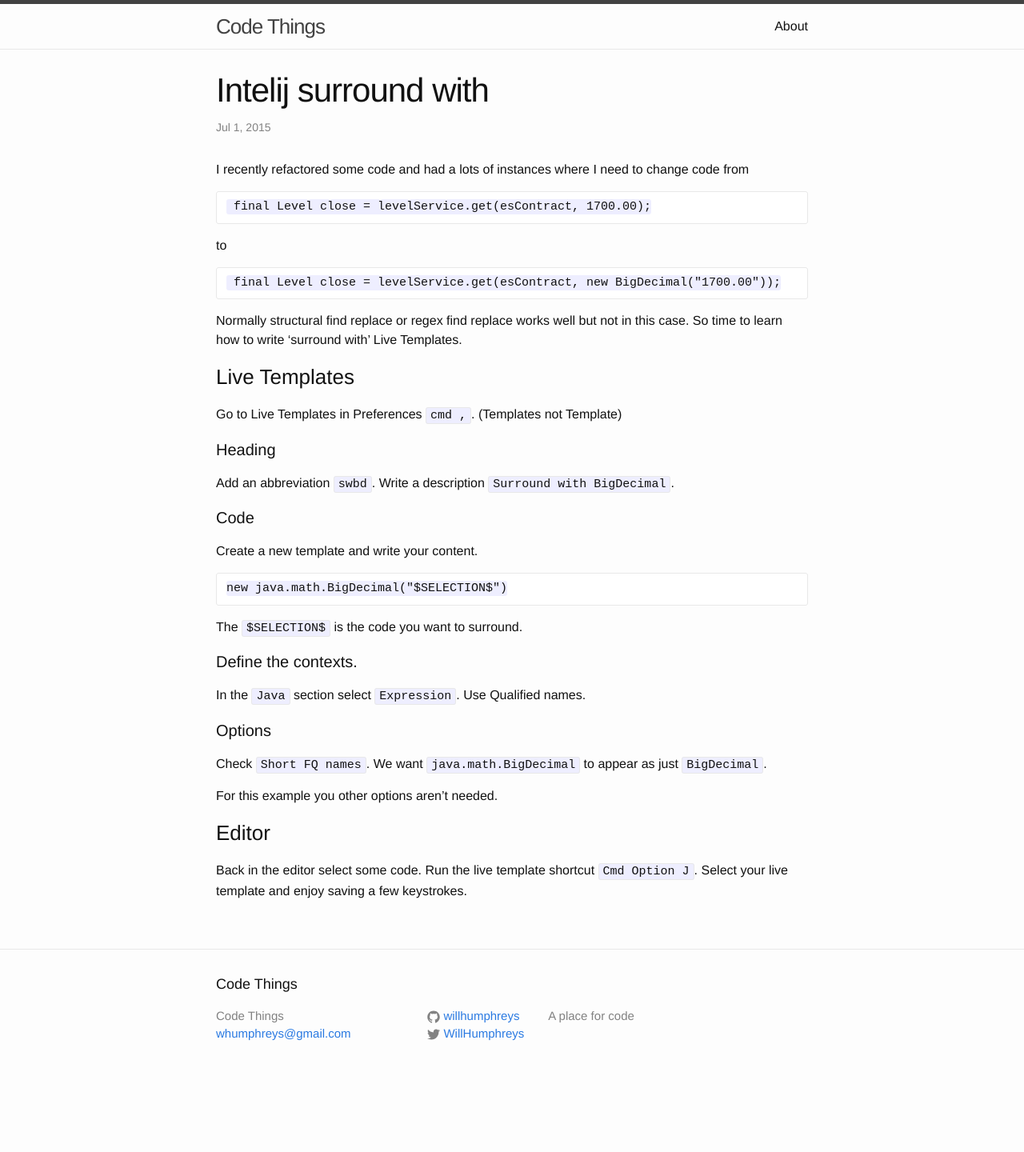
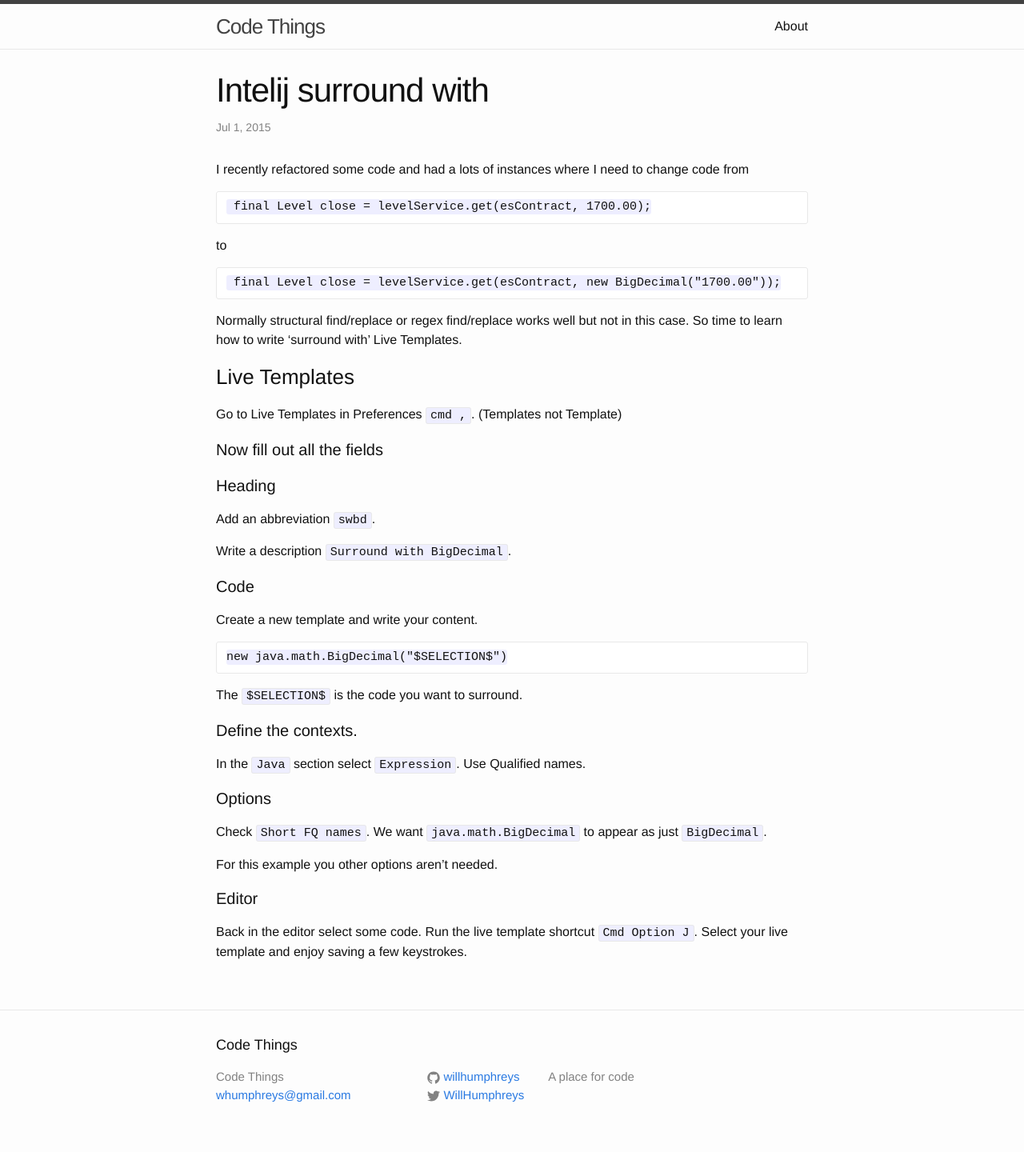
Before and after one commit to willhumphreys/willhumphreys.github.io, a Jekyll site: the page built from _posts/2015-7-01-LiveTemplateIntellij.md, in a window 1280 px wide. Shown: the whole page at 80% size. Built offline with Jekyll 4.4.1, drawn with Linux system fonts in a browser that asks for light colours; before the commit the page ends 1364 px from its top, so only the background shows below that.

Commit message:
Tidy post some more

````diff
--- a/_posts/2015-7-01-LiveTemplateIntellij.md
+++ b/_posts/2015-7-01-LiveTemplateIntellij.md
@@ -16,13 +16,16 @@ to
  final Level close = levelService.get(esContract, new BigDecimal("1700.00"));
 ```
 
-Normally structural find replace or regex find replace works well but not in this case. So time to learn how to write 'surround with' Live Templates.
+Normally structural find/replace or regex find/replace works well but not in this case. So time to learn how to write 'surround with' Live Templates.
 
 ### Live Templates
 Go to Live Templates in Preferences `cmd ,`. (Templates not Template)
 
+####Now fill out all the fields
+
 ####Heading
 Add an abbreviation `swbd`.
+
 Write a description `Surround with BigDecimal`.
 
 ####Code
@@ -41,6 +44,6 @@ Use Qualified names.
 Check `Short FQ names`. We want `java.math.BigDecimal` to appear as just `BigDecimal`.
 
 For this example you other options aren't needed.
-### Editor
+#### Editor
 Back in the editor select some code. Run the live template shortcut `Cmd Option J`.
 Select your live template and enjoy saving a few keystrokes.
````
